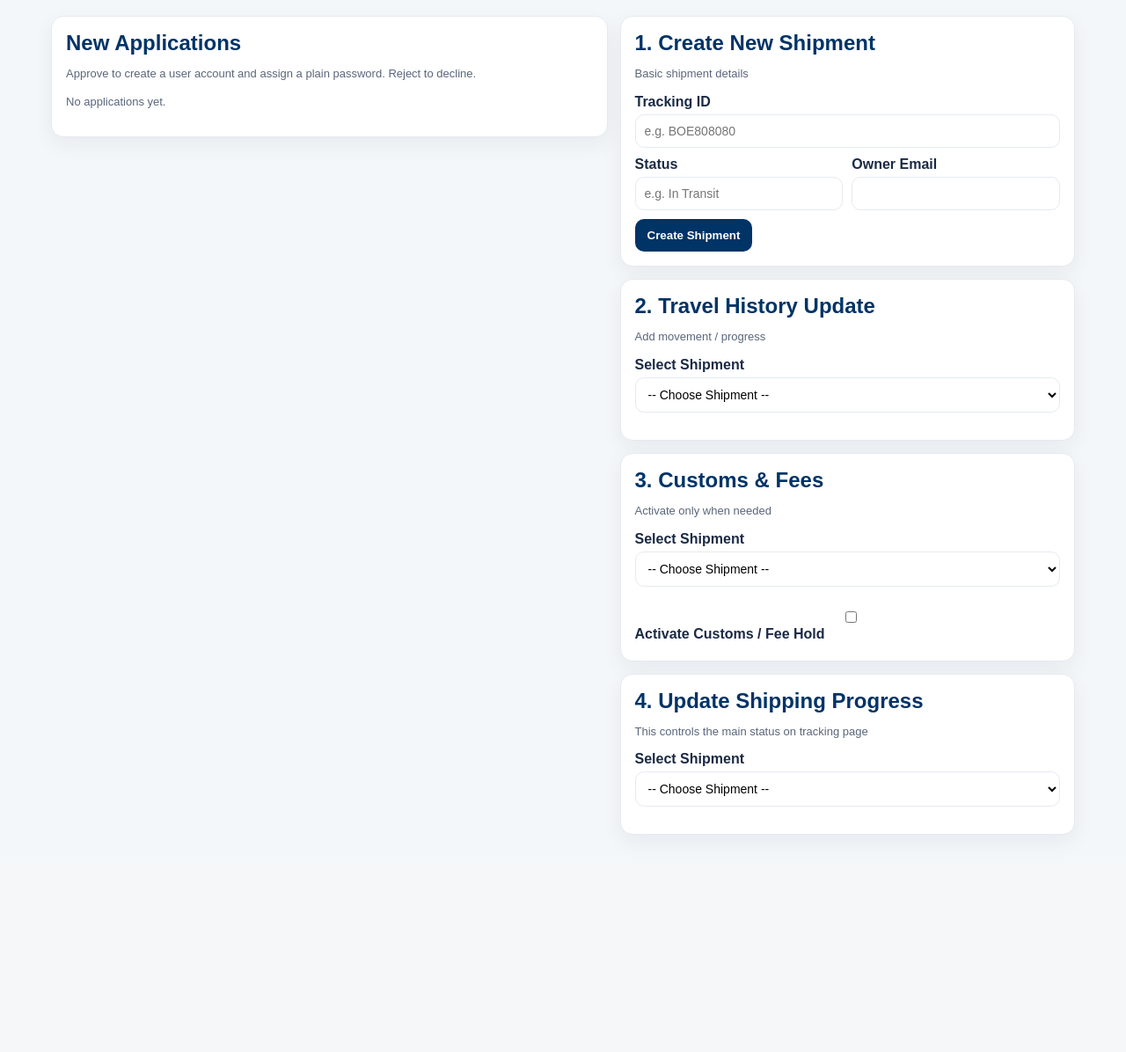
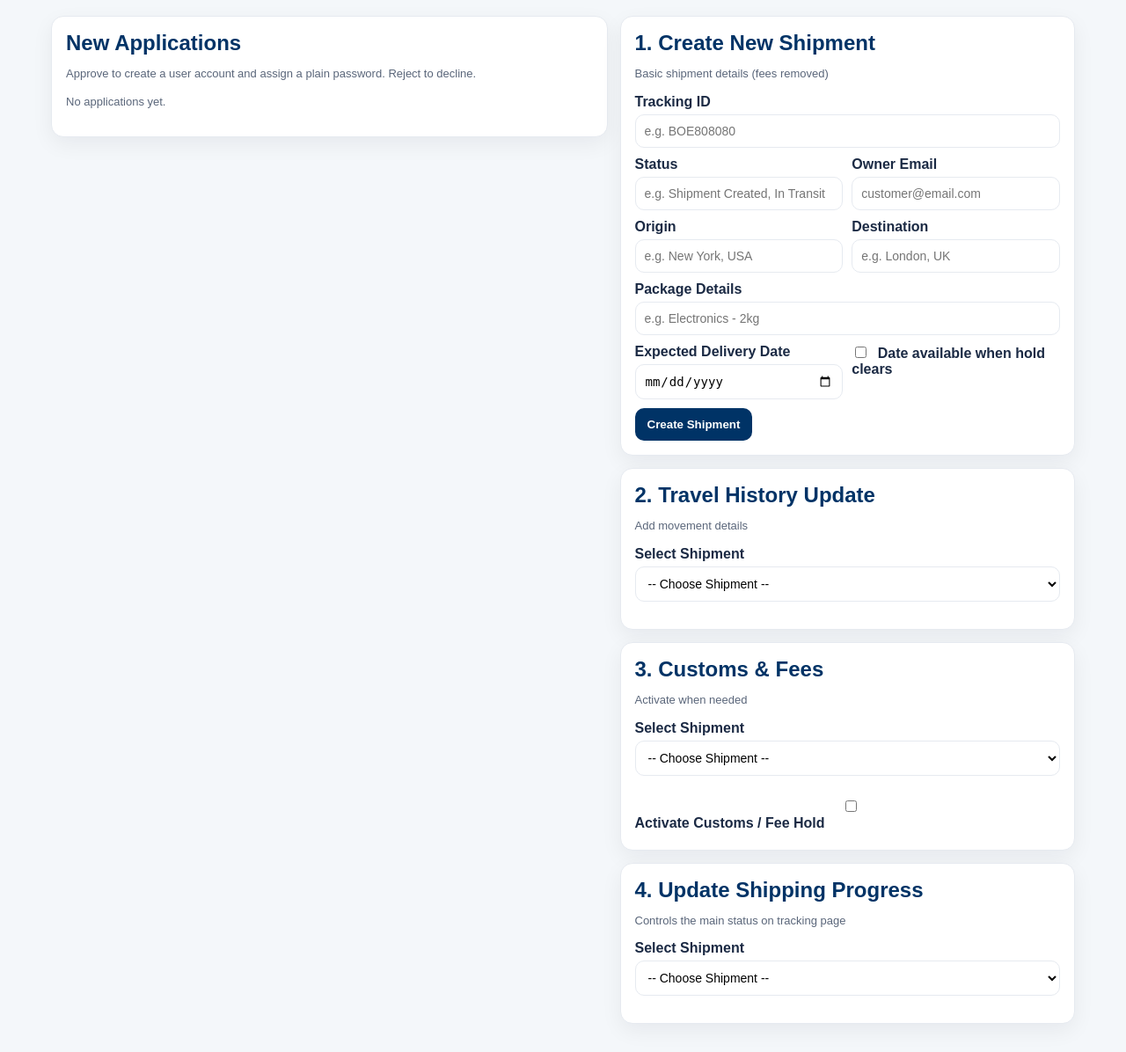
Before and after one commit to care3653-a11y/Glopac, a Flask app: template templates/admin.html in a window 1280 px wide. Shown: the part 109-1305 px from the top of the page at 88% size. Before the commit the page ends 1059 px from the top, so only its background shows below. Run offline with Flask 3, Linux system fonts and the light colour scheme; the template is opened without the code that fills it, so the values that code supplies are empty; parts of the project's set-up code (start-up, migrations or seed data) failed here and were passed over.

Commit message:
Update admin.html

```diff
--- a/templates/admin.html
+++ b/templates/admin.html
@@ -230,13 +230,13 @@ textarea{resize:vertical}
 
   </div>
 
-  <!-- RIGHT: 4 Main Sections -->
+   <!-- RIGHT: 4 Main Sections -->
   <div>
 
-    <!-- 1. Create New Shipment -->
+    <!-- 1. Create New Shipment (Now Complete) -->
     <div class="card">
       <h2>1. Create New Shipment</h2>
-      <p class="muted">Basic shipment details</p>
+      <p class="muted">Basic shipment details (fees removed)</p>
 
       <form action="/admin" method="post">
         <input type="hidden" name="form_type" value="shipment">
@@ -247,11 +247,38 @@ textarea{resize:vertical}
         <div class="two">
           <div>
             <label>Status</label>
-            <input type="text" name="status" required placeholder="e.g. In Transit">
+            <input type="text" name="status" required placeholder="e.g. Shipment Created, In Transit">
           </div>
           <div>
             <label>Owner Email</label>
-            <input type="email" name="owner_email">
+            <input type="email" name="owner_email" placeholder="customer@email.com">
+          </div>
+        </div>
+
+        <div class="two">
+          <div>
+            <label>Origin</label>
+            <input type="text" name="origin" placeholder="e.g. New York, USA">
+          </div>
+          <div>
+            <label>Destination</label>
+            <input type="text" name="destination" placeholder="e.g. London, UK">
+          </div>
+        </div>
+
+        <label>Package Details</label>
+        <input type="text" name="package_details" placeholder="e.g. Electronics - 2kg">
+
+        <div class="two">
+          <div>
+            <label>Expected Delivery Date</label>
+            <input type="date" name="estimated_delivery">
+          </div>
+          <div>
+            <label>
+              <input type="checkbox" name="estimated_delivery_tbd_on_hold" style="width:auto;margin-right:8px;">
+              Date available when hold clears
+            </label>
           </div>
         </div>
 
@@ -262,7 +289,7 @@ textarea{resize:vertical}
     <!-- 2. Travel History Update -->
     <div class="card">
       <h2>2. Travel History Update</h2>
-      <p class="muted">Add movement / progress</p>
+      <p class="muted">Add movement details</p>
 
       <label>Select Shipment</label>
       <select id="travel-select" style="margin-bottom:15px;width:100%;">
@@ -278,7 +305,7 @@ textarea{resize:vertical}
           <input type="datetime-local" name="update_datetime" required>
 
           <label>Activity</label>
-          <textarea name="progress_note" rows="3" placeholder="Package arrived at..."></textarea>
+          <textarea name="progress_note" rows="3" placeholder="Package arrived at facility..."></textarea>
 
           <label>Location / Hub</label>
           <input type="text" name="update_location" placeholder="e.g. Paris Sorting Hub">
@@ -288,6 +315,7 @@ textarea{resize:vertical}
 
           <button class="btn btn-good" type="submit">Add Travel Update</button>
           <a href="#" id="view-btn-travel" class="btn" target="_blank">View Shipment</a>
+          <a href="#" id="msg-btn-travel" class="btn">Message Customer</a>
         </form>
       </div>
     </div>
@@ -295,7 +323,7 @@ textarea{resize:vertical}
     <!-- 3. Customs & Fees -->
     <div class="card">
       <h2>3. Customs & Fees</h2>
-      <p class="muted">Activate only when needed</p>
+      <p class="muted">Activate when needed</p>
 
       <label>Select Shipment</label>
       <select id="customs-select" style="margin-bottom:15px;width:100%;">
@@ -310,16 +338,17 @@ textarea{resize:vertical}
       <div id="customs-form-area" style="display:none;">
         <form action="" method="post" id="customs-form">
           <label>Fee Amount</label>
-          <input type="number" step="0.01" name="fees_amount">
+          <input type="number" step="0.01" name="fees_amount" placeholder="125.00">
 
           <label>Fee Reason</label>
-          <input type="text" name="fees_reason">
+          <input type="text" name="fees_reason" placeholder="Customs and Taxes">
 
-          <label>New Expected Delivery</label>
+          <label>New Expected Delivery Date</label>
           <input type="date" name="estimated_delivery">
 
           <button class="btn btn-warn" type="submit">Apply Customs Hold</button>
           <a href="#" id="view-btn-customs" class="btn" target="_blank">View Shipment</a>
+          <a href="#" id="msg-btn-customs" class="btn">Message Customer</a>
         </form>
       </div>
     </div>
@@ -327,7 +356,7 @@ textarea{resize:vertical}
     <!-- 4. Update Shipping Progress -->
     <div class="card">
       <h2>4. Update Shipping Progress</h2>
-      <p class="muted">This controls the main status on tracking page</p>
+      <p class="muted">Controls the main status on tracking page</p>
 
       <label>Select Shipment</label>
       <select id="progress-select" style="margin-bottom:15px;width:100%;">
@@ -339,13 +368,13 @@ textarea{resize:vertical}
 
       <div id="progress-form-area" style="display:none;">
         <form action="" method="post" id="progress-form">
-          <label>New Status (this appears on tracking progress)</label>
+          <label>New Status</label>
           <input type="text" name="status" placeholder="e.g. In Transit, Customs Clearance, Delivered" required>
 
           <label>Note (optional)</label>
           <textarea name="progress_note" rows="2"></textarea>
 
-          <button class="btn btn-good" type="submit">Update Status</button>
+          <button class="btn btn-good" type="submit">Update Progress</button>
           <a href="#" id="view-btn-progress" class="btn" target="_blank">View Shipment</a>
         </form>
       </div>
@@ -356,7 +385,7 @@ textarea{resize:vertical}
 </div>  </div>
 
 <script>
-  function setupForm(selectId, formId, viewId) {
+  function setupForm(selectId, formId, viewId, msgId = null) {
     const select = document.getElementById(selectId);
     if (!select) return;
 
@@ -365,18 +394,22 @@ textarea{resize:vertical}
       if (this.value) {
         area.style.display = 'block';
         const form = document.getElementById(formId).querySelector('form');
-        if (form) {
-          form.action = `/admin/update/${this.value}`;
+        if (form) form.action = `/admin/update/${this.value}`;
+
+        if (viewId) {
+          const viewLink = document.getElementById(viewId);
+          if (viewLink) viewLink.href = `/track?tracking_id=${this.value}`;
         }
-        if (viewId) {
-          document.getElementById(viewId).href = `/track?tracking_id=${this.value}`;
+        if (msgId) {
+          const msgLink = document.getElementById(msgId);
+          if (msgLink) msgLink.href = `/admin/chat/${this.value}`;
         }
       }
     });
   }
 
-  setupForm('travel-select', 'travel-form-area', 'view-btn-travel');
-  setupForm('customs-select', 'customs-form-area', 'view-btn-customs');
+  setupForm('travel-select', 'travel-form-area', 'view-btn-travel', 'msg-btn-travel');
+  setupForm('customs-select', 'customs-form-area', 'view-btn-customs', 'msg-btn-customs');
   setupForm('progress-select', 'progress-form-area', 'view-btn-progress');
 
   document.getElementById('activate-customs').addEventListener('change', function() {
```
